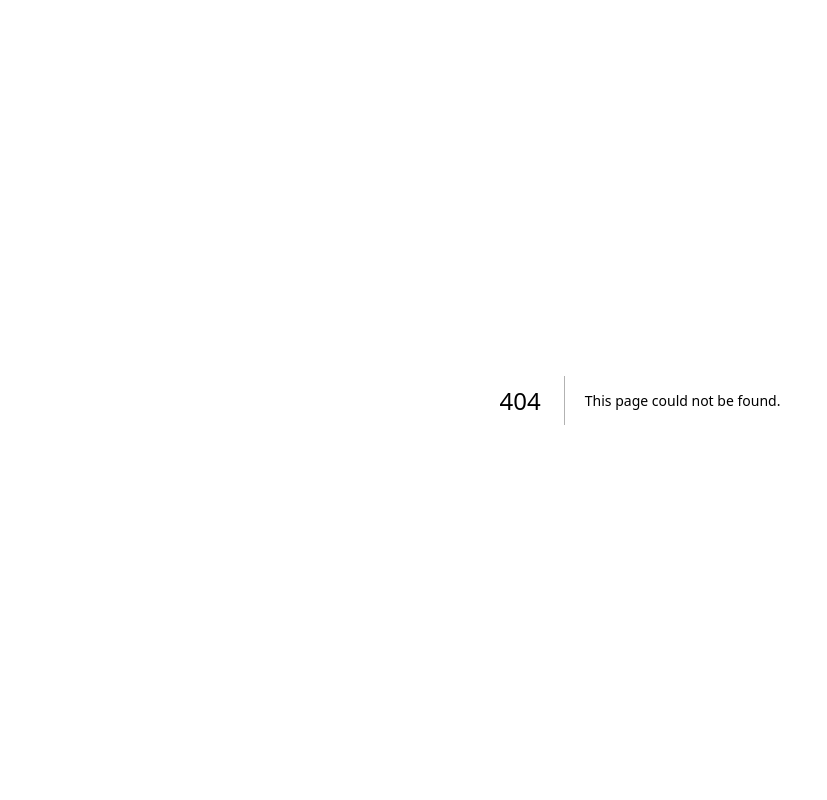
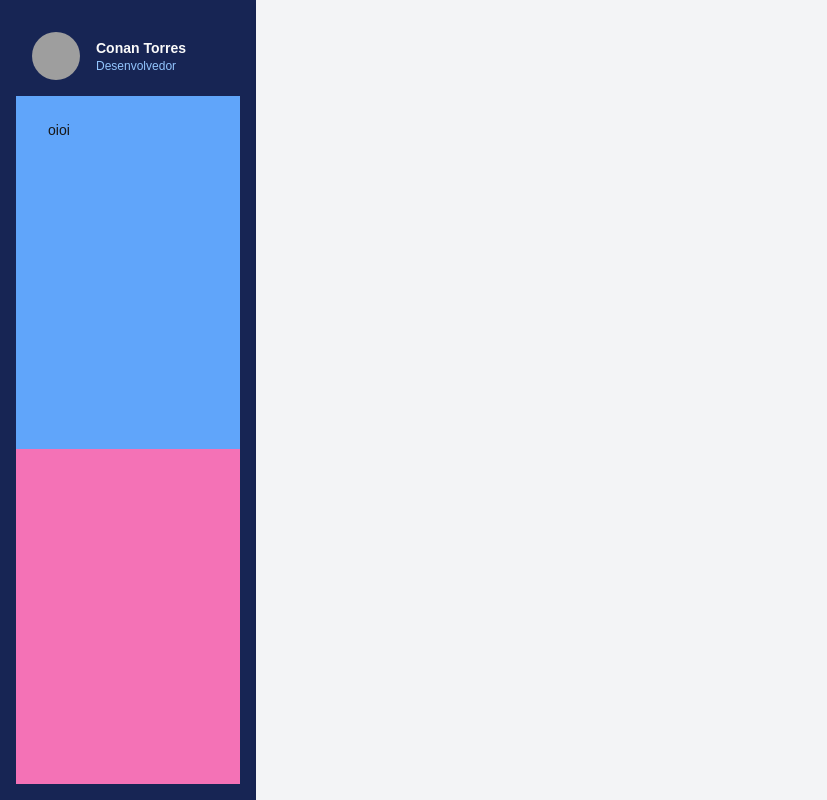
Before and after one commit to C0nanT/tailwind-shadcn, a Next.js app: page /dashboard in a window 1280 px wide. Before the commit this address had no page. Shown: the whole page, without its empty margins (0-827 px from the left). Built offline with nearby package versions, Linux system fonts and the light colour scheme; grey boxes are pictures that could not be loaded.

Commit message:
feat(dashboard): começa página de dashboard

```diff
--- a/package.json
+++ b/package.json
@@ -9,6 +9,7 @@
     "lint": "next lint"
   },
   "dependencies": {
+    "@radix-ui/react-avatar": "^1.1.0",
     "@radix-ui/react-icons": "^1.3.0",
     "@radix-ui/react-label": "^2.1.0",
     "@radix-ui/react-slot": "^1.1.0",
--- /dev/null
+++ b/src/app/dashboard/page.js
@@ -0,0 +1,35 @@
+"use client";
+
+import { Avatar, AvatarFallback, AvatarImage } from "@/components/ui/avatar"
+import { Button } from "@/components/ui/button"
+
+
+export default function Login() {
+
+  return (
+    <div className="absolute top-0 left-0 grid w-full min-h-screen grid-cols-5 bg-gray-200">
+        <div className="flex flex-col p-4 shadow-md bg-primary ">
+            <div className="flex flex-row items-center w-full h-20 p-4 ">
+                <Avatar className="w-12 h-12">
+                    <AvatarImage src="https://github.com/c0nant.png" />
+                    <AvatarFallback>Conan</AvatarFallback>
+                </Avatar>
+                <div className="flex flex-col w-auto h-auto ml-4">
+                    <p className="text-sm font-semibold text-primary-foreground">Conan Torres</p>
+                    <p className="text-xs text-blue-300">Desenvolvedor</p>
+                </div>
+            </div>
+            <div className="w-full h-full p-4 bg-blue-400">
+                <Button variant="ghost" className="flex justify-start w-full">
+                    <p>oi</p>
+                    <p>oi</p>
+                </Button>
+            </div>
+            <div className="w-full h-full bg-pink-400"></div>
+        </div>
+        <div className="col-start-2 col-end-6 p-4 shadow-md bg-secondary ">
+
+        </div>
+    </div>
+  );
+}
--- a/src/app/globals.css
+++ b/src/app/globals.css
@@ -34,10 +34,10 @@ body {
     --card-foreground: 0 0% 3.9%;
     --popover: 0 0% 100%;
     --popover-foreground: 0 0% 3.9%;
-    --primary: 0 0% 9%;
+    --primary: 226, 57%, 21%;
     --primary-foreground: 0 0% 98%;
-    --secondary: 0 0% 96.1%;
-    --secondary-foreground: 0 0% 9%;
+    --secondary: 220, 14%, 96%;
+    --secondary-foreground: 0 0% 3.9%;
     --muted: 0 0% 96.1%;
     --muted-foreground: 0 0% 45.1%;
     --accent: 0 0% 96.1%;
--- a/src/app/page.js
+++ b/src/app/page.js
@@ -1,4 +1,4 @@
-"use client"; // Isso indica que o componente será renderizado no cliente
+"use client";
 
 import { Button } from '@/components/ui/button';
 import { Input } from '@/components/ui/input';
@@ -35,7 +35,7 @@ export default function Login() {
     }else if (email.includes('hotmail') || email.includes('outlook')) {
       toast({
         title: 'Google > Microsoft',
-        description: 'Aqui não aceitamos Microsoft, favor usar o gmail, obrigado ;)',
+        description: 'Aqui não aceitamos Microsoft, favor usar outro, obrigado ;)',
         variant: 'destructive'
       });
       return;
--- /dev/null
+++ b/src/components/ui/avatar.jsx
@@ -0,0 +1,35 @@
+"use client"
+
+import * as React from "react"
+import * as AvatarPrimitive from "@radix-ui/react-avatar"
+
+import { cn } from "@/lib/utils"
+
+const Avatar = React.forwardRef(({ className, ...props }, ref) => (
+  <AvatarPrimitive.Root
+    ref={ref}
+    className={cn("relative flex h-10 w-10 shrink-0 overflow-hidden rounded-full", className)}
+    {...props} />
+))
+Avatar.displayName = AvatarPrimitive.Root.displayName
+
+const AvatarImage = React.forwardRef(({ className, ...props }, ref) => (
+  <AvatarPrimitive.Image
+    ref={ref}
+    className={cn("aspect-square h-full w-full", className)}
+    {...props} />
+))
+AvatarImage.displayName = AvatarPrimitive.Image.displayName
+
+const AvatarFallback = React.forwardRef(({ className, ...props }, ref) => (
+  <AvatarPrimitive.Fallback
+    ref={ref}
+    className={cn(
+      "flex h-full w-full items-center justify-center rounded-full bg-muted",
+      className
+    )}
+    {...props} />
+))
+AvatarFallback.displayName = AvatarPrimitive.Fallback.displayName
+
+export { Avatar, AvatarImage, AvatarFallback }
```
Also changed, not shown: 1 other file (tests, documents, lock files or other folders).
